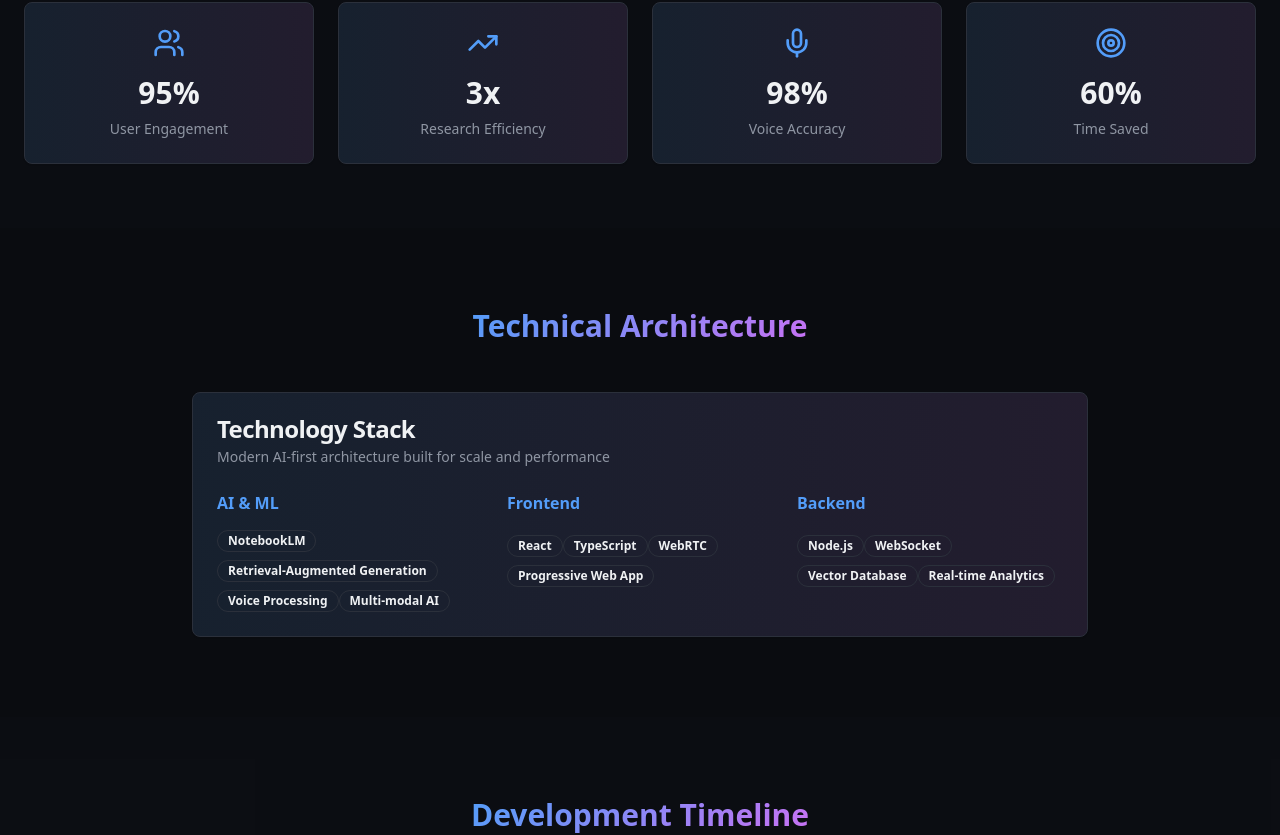
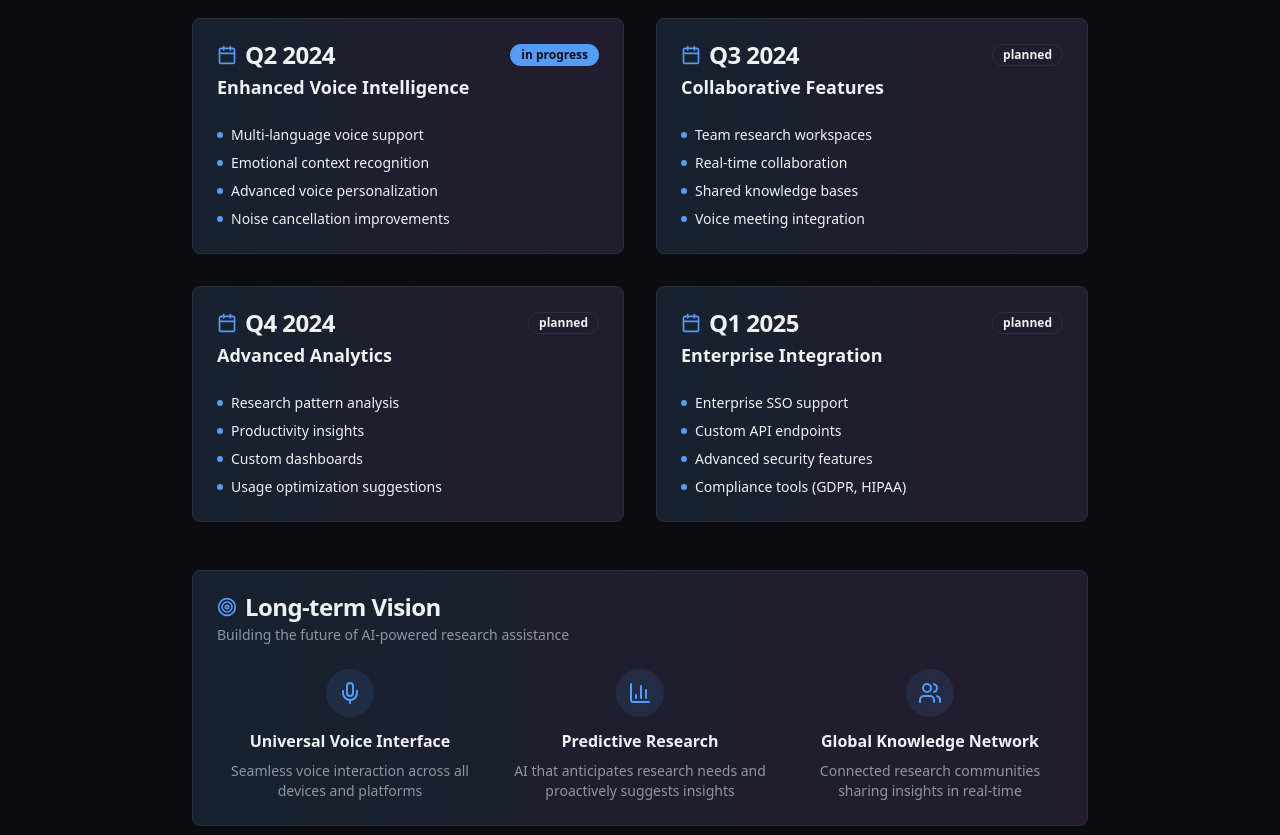
Before and after one commit to ziziyoung/voice-research-ai, a React (Vite) app: page /voice-research-assistant in a window 1280 px wide. Shown: the part 4322-5157 px from the top of the page. Built offline with nearby package versions, Linux system fonts and the light colour scheme.

Commit message:
Add Roadmap section

```diff
--- a/src/pages/VoiceResearchAssistant.tsx
+++ b/src/pages/VoiceResearchAssistant.tsx
@@ -341,6 +341,134 @@ const VoiceResearchAssistant = () => {
         </div>
       </section>
 
+      {/* Roadmap */}
+      <section className="py-20 bg-background">
+        <div className="container mx-auto px-6">
+          <h2 className="text-3xl font-bold text-center mb-12">
+            <span className="gradient-text">Product Roadmap</span>
+          </h2>
+
+          <div className="max-w-4xl mx-auto">
+            <div className="grid md:grid-cols-2 gap-8">
+              {[
+                {
+                  quarter: "Q2 2024",
+                  title: "Enhanced Voice Intelligence",
+                  status: "in-progress",
+                  features: [
+                    "Multi-language voice support",
+                    "Emotional context recognition",
+                    "Advanced voice personalization",
+                    "Noise cancellation improvements"
+                  ]
+                },
+                {
+                  quarter: "Q3 2024",
+                  title: "Collaborative Features",
+                  status: "planned",
+                  features: [
+                    "Team research workspaces",
+                    "Real-time collaboration",
+                    "Shared knowledge bases",
+                    "Voice meeting integration"
+                  ]
+                },
+                {
+                  quarter: "Q4 2024",
+                  title: "Advanced Analytics",
+                  status: "planned",
+                  features: [
+                    "Research pattern analysis",
+                    "Productivity insights",
+                    "Custom dashboards",
+                    "Usage optimization suggestions"
+                  ]
+                },
+                {
+                  quarter: "Q1 2025",
+                  title: "Enterprise Integration",
+                  status: "planned",
+                  features: [
+                    "Enterprise SSO support",
+                    "Custom API endpoints",
+                    "Advanced security features",
+                    "Compliance tools (GDPR, HIPAA)"
+                  ]
+                }
+              ].map((roadmapItem, index) => (
+                <Card key={index} className="tech-card">
+                  <CardHeader>
+                    <div className="flex items-center justify-between">
+                      <CardTitle className="flex items-center gap-2">
+                        <Calendar className="w-5 h-5 text-primary" />
+                        {roadmapItem.quarter}
+                      </CardTitle>
+                      <Badge variant={
+                        roadmapItem.status === 'in-progress' ? 'default' :
+                        roadmapItem.status === 'planned' ? 'outline' : 'secondary'
+                      }>
+                        {roadmapItem.status.replace('-', ' ')}
+                      </Badge>
+                    </div>
+                    <CardDescription className="text-lg font-semibold text-foreground">
+                      {roadmapItem.title}
+                    </CardDescription>
+                  </CardHeader>
+                  <CardContent>
+                    <ul className="space-y-2">
+                      {roadmapItem.features.map((feature, idx) => (
+                        <li key={idx} className="text-sm flex items-center gap-2">
+                          <div className="w-1.5 h-1.5 bg-primary rounded-full"></div>
+                          {feature}
+                        </li>
+                      ))}
+                    </ul>
+                  </CardContent>
+                </Card>
+              ))}
+            </div>
+
+            {/* Future Vision */}
+            <Card className="tech-card mt-12">
+              <CardHeader>
+                <CardTitle className="flex items-center gap-2">
+                  <Target className="w-5 h-5 text-primary" />
+                  Long-term Vision
+                </CardTitle>
+                <CardDescription>
+                  Building the future of AI-powered research assistance
+                </CardDescription>
+              </CardHeader>
+              <CardContent>
+                <div className="grid md:grid-cols-3 gap-6">
+                  <div className="text-center">
+                    <div className="w-12 h-12 bg-primary/10 rounded-full flex items-center justify-center mx-auto mb-3">
+                      <Mic className="w-6 h-6 text-primary" />
+                    </div>
+                    <h4 className="font-semibold mb-2">Universal Voice Interface</h4>
+                    <p className="text-sm text-muted-foreground">Seamless voice interaction across all devices and platforms</p>
+                  </div>
+                  <div className="text-center">
+                    <div className="w-12 h-12 bg-primary/10 rounded-full flex items-center justify-center mx-auto mb-3">
+                      <BarChart3 className="w-6 h-6 text-primary" />
+                    </div>
+                    <h4 className="font-semibold mb-2">Predictive Research</h4>
+                    <p className="text-sm text-muted-foreground">AI that anticipates research needs and proactively suggests insights</p>
+                  </div>
+                  <div className="text-center">
+                    <div className="w-12 h-12 bg-primary/10 rounded-full flex items-center justify-center mx-auto mb-3">
+                      <Users className="w-6 h-6 text-primary" />
+                    </div>
+                    <h4 className="font-semibold mb-2">Global Knowledge Network</h4>
+                    <p className="text-sm text-muted-foreground">Connected research communities sharing insights in real-time</p>
+                  </div>
+                </div>
+              </CardContent>
+            </Card>
+          </div>
+        </div>
+      </section>
+
       {/* Key Metrics */}
       <section className="py-16 bg-card/30">
         <div className="container mx-auto px-6">
```
